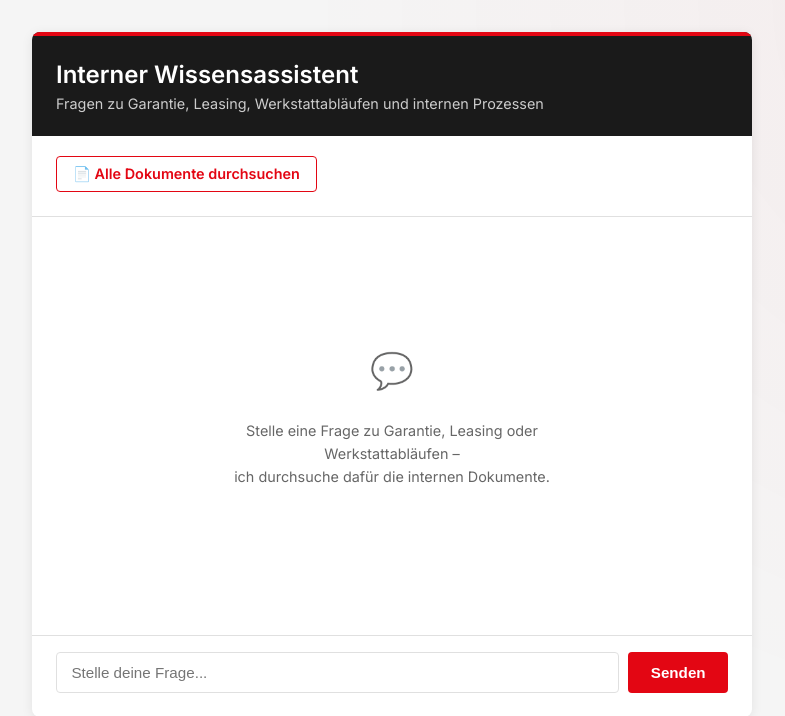
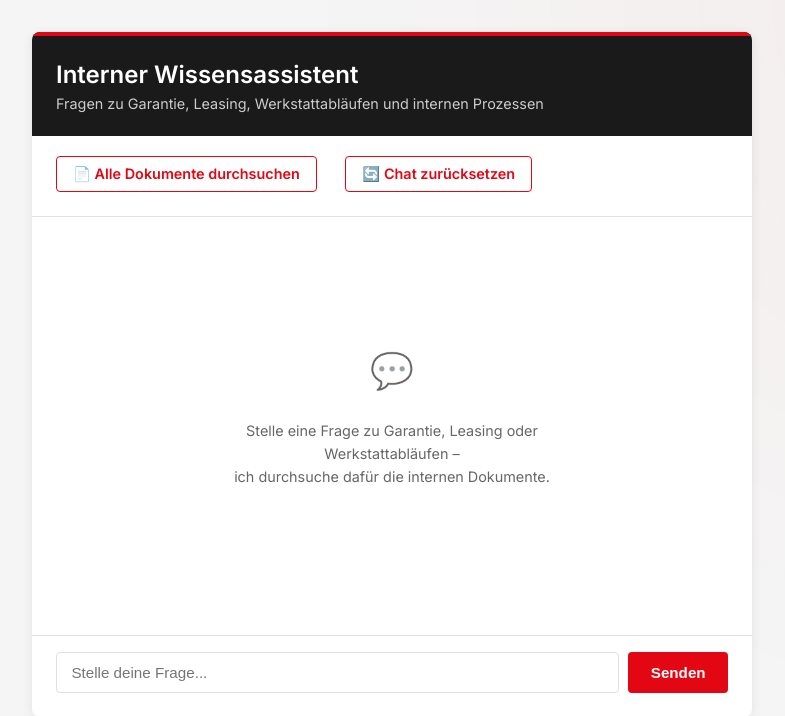
Before and after one commit to vincentkoenig/Automotive-RAG-Assistant, a Flask app: page / in a window 1280 px wide. Shown: the top 716 px of the page, without its empty margins (248-1033 px from the left). Run offline with Flask 3, Linux system fonts and the light colour scheme.

Commit message:
feat: Button zum Zurücksetzen des Chatverlaufs

```diff
--- a/static/style.css
+++ b/static/style.css
@@ -309,3 +309,23 @@ button:hover {
     0%, 60%, 100% { transform: translateY(0); opacity: 0.5; }
     30% { transform: translateY(-5px); opacity: 1; }
 }
+
+.reset-link {
+    display: inline-block;
+    margin: 1.2rem 1.5rem 0.5rem 0;
+    padding: 0.5rem 1rem;
+    background-color: var(--color-white);
+    color: var(--color-primary);
+    border: 1.5px solid var(--color-primary);
+    border-radius: 4px;
+    font-size: 0.9rem;
+    font-weight: 600;
+    font-family: inherit;
+    cursor: pointer;
+    transition: background-color 0.15s ease, color 0.15s ease;
+}
+
+.reset-link:hover {
+    background-color: var(--color-primary);
+    color: var(--color-white);
+}
--- a/templates/chat.html
+++ b/templates/chat.html
@@ -15,6 +15,7 @@
         <p class="subtitle">Fragen zu Garantie, Leasing, Werkstattabläufen und internen Prozessen</p>
 
         <a href="{{ url_for('documents') }}" class="documents-link">📄 Alle Dokumente durchsuchen</a>
+        <button id="reset-chat-btn" class="reset-link" type="button">🔄 Chat zurücksetzen</button>
 
         <div id="chat-history">
             <div class="empty-state">
@@ -134,6 +135,22 @@
             }
             return false;
         }
+
+        function resetChat() {
+            // Verlauf sowohl visuell als auch im sessionStorage löschen,
+            // und den Empty-State wiederherstellen, damit der Chat wieder
+            // im "frischen" Ausgangszustand ist
+            sessionStorage.removeItem("chatHistory");
+            history.innerHTML = `
+                <div class="empty-state">
+                    <div class="empty-state-icon">💬</div>
+                    <p>Stelle eine Frage zu Garantie, Leasing oder Werkstattabläufen –<br>ich durchsuche dafür die internen Dokumente.</p>
+                </div>
+            `;
+        }
+
+        document.getElementById("reset-chat-btn").addEventListener("click", resetChat);
+
         // Beim Laden der Seite: gespeicherten Chatverlauf wiederherstellen,
         // falls vorhanden (z.B. nach einem versehentlichen Reload)
         loadChatHistory();
```
